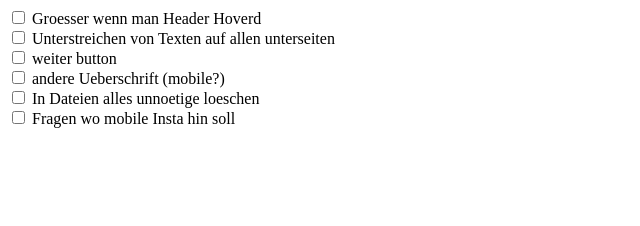
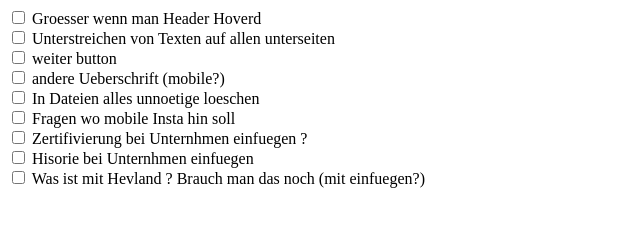
Before and after one commit to M911A/Fleaming-Wildhandel, an Astro site: page /notiz in a window 1280 px wide. Shown: the whole page, without its empty margins (0-640 px from the left). Built offline with nearby package versions, Linux system fonts and the light colour scheme; Astro itself is replaced by a stand-in of ours.

Commit message:
notiiz hinzugefügt

```diff
--- a/src/pages/notiz.astro
+++ b/src/pages/notiz.astro
@@ -11,4 +11,10 @@
     <label for="vehicle1">In Dateien alles unnoetige loeschen</label><br>
     <input type="checkbox" id="vehicle1" name="vehicle1" value="Bike">
     <label for="vehicle1">Fragen wo mobile Insta hin soll</label><br>
+    <input type="checkbox" id="vehicle1" name="vehicle1" value="Bike">
+    <label for="vehicle1">Zertifivierung bei Unternhmen einfuegen ? </label><br>
+    <input type="checkbox" id="vehicle1" name="vehicle1" value="Bike">
+    <label for="vehicle1">Hisorie bei Unternhmen einfuegen</label><br>
+    <input type="checkbox" id="vehicle1" name="vehicle1" value="Bike">
+    <label for="vehicle1">Was ist mit Hevland ? Brauch man das noch (mit einfuegen?)</label><br>
 </main>
```
